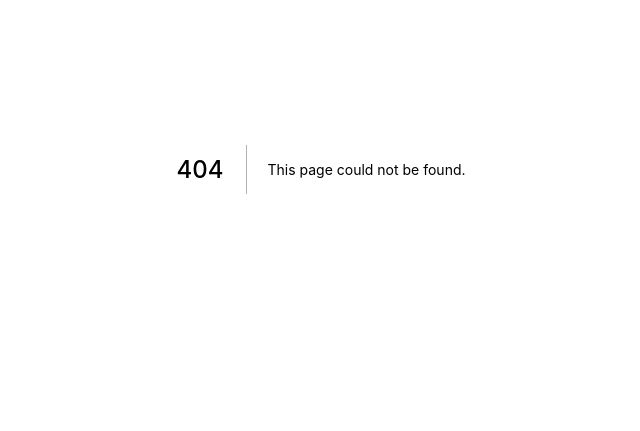
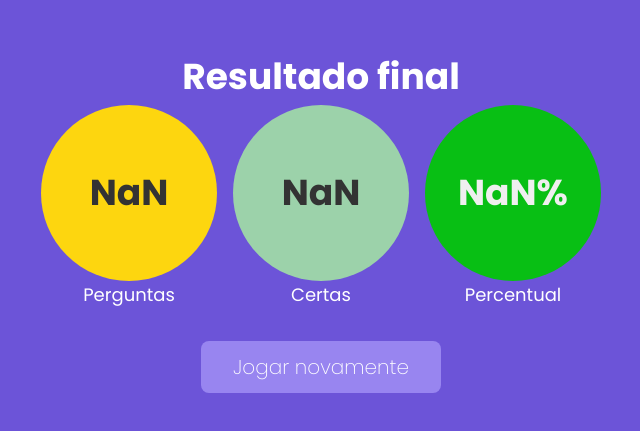
Before and after one commit to X-SpeedBlack-X/quiz.dev, a Next.js app: page /resulte in a window 1280 px wide. Before the commit this address had no page. Shown: the part 231-662 px from the top of the page, without its empty margins (319-959 px from the left). Built offline with nearby package versions, Linux system fonts and the light colour scheme.

Commit message:
feat(resulte): create new page and add component Statistic and Button

```diff
--- /dev/null
+++ b/src/pages/resulte.tsx
@@ -0,0 +1,29 @@
+import { useRouter } from "next/router";
+import { Button } from "../components/Button";
+import { Statistic } from "../components/Statistic";
+
+export default function resulte() {
+  const router = useRouter();
+
+  const total = +router.query.total;
+  const responsesRights = +router.query.responsesRight;
+  const percentage = Math.round((responsesRights / total) * 100);
+
+  return (
+    <div className="flex flex-col justify-center items-center h-screen text-3xl my-14">
+      <h1 className="text-4xl font-bold">Resultado final </h1>
+
+      <div className="flex lg:flex-row flex-col font-semibold">
+        <Statistic text="Perguntas" value={total} />
+        <Statistic text="Certas" value={responsesRights} bg="#9cd2aa" />
+        <Statistic
+          text="Percentual"
+          value={`${percentage}%`}
+          color="#efefef"
+          bg={percentage < total ? "#e32b0b" : "#08bf14"}
+        />
+      </div>
+      <Button text="Jogar novamente" href="/" />
+    </div>
+  );
+}
```
